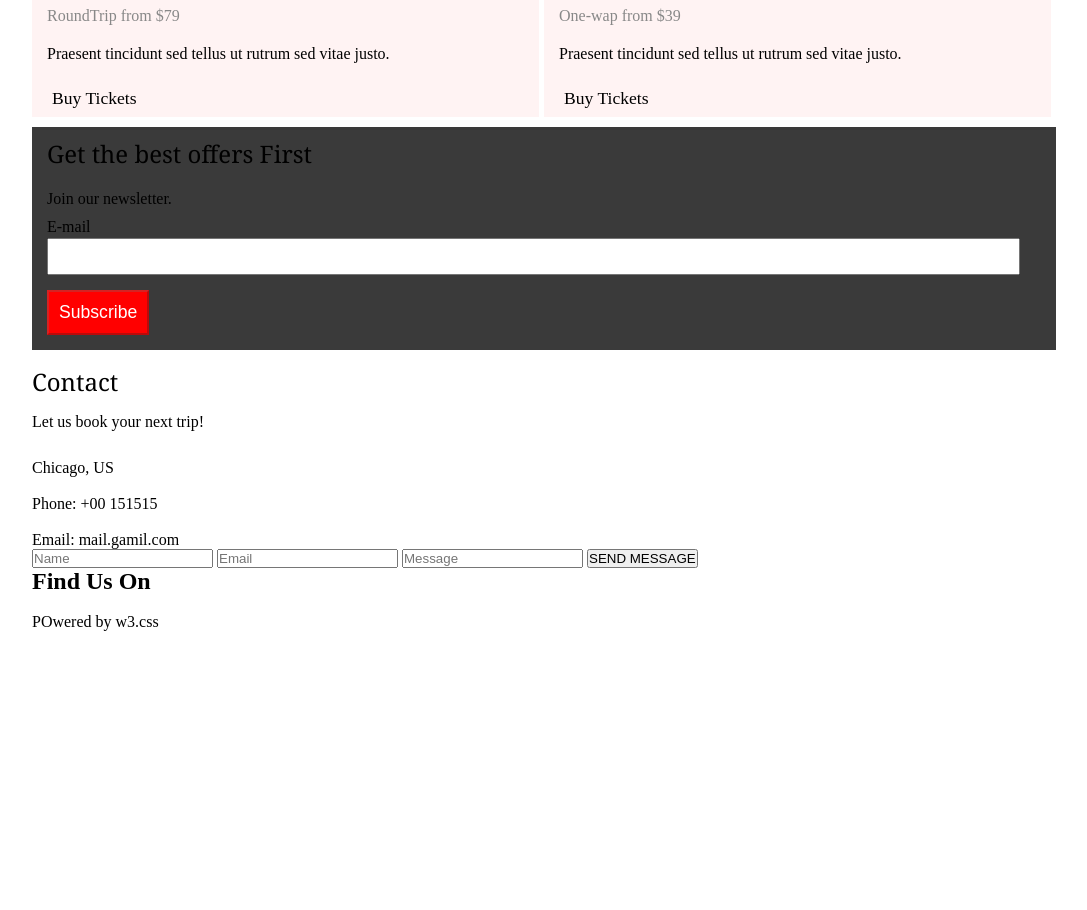
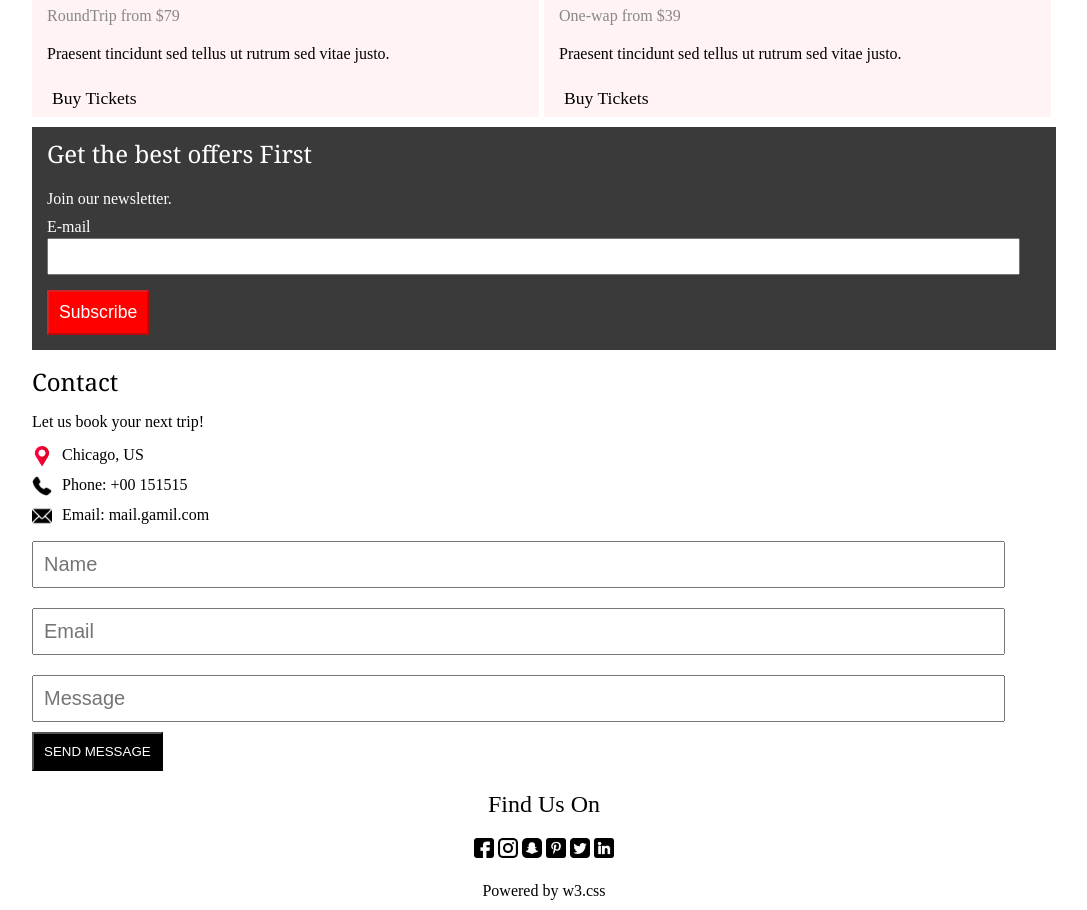
Before and after one commit to vLcGomes/General-Front-End-Projects, a plain HTML site: page projetoEstagio/index.html in a window 1280 px wide. Shown: the part 1541-2451 px from the top of the page, without its empty margins (96-1183 px from the left). Before the commit the page ends 2182 px from the top, so only its background shows below. Drawn offline with Linux system fonts and the light colour scheme.

Commit message:
Projeto Finalizado em Full HD

```diff
--- a/projetoEstagio/index.html
+++ b/projetoEstagio/index.html
@@ -79,22 +79,36 @@
       <input id='email-field' name='e-mail' type="e-mail">
       <button class='adjust' disabled>Subscribe</button>
     </div>
+
     <footer>
       <h1 class="titles">Contact</h1>
       <p class="subtitles">Let us book your next trip!</p>
-      <img>
-      <p>Chicago, US</p>
-      <img>
-      <p>Phone: +00 151515</p>
-      <img>
-      <p>Email: mail.gamil.com</p>
+      <div class='contact'>
+        <img width='20px' src="imagens/icons/location.png">
+        <p class='chicago'>Chicago, US</p>
+      </div>
+      <div class='contact'>
+        <img width='20px' src="imagens/icons/phone.png">
+        <p>Phone: +00 151515</p>
+      </div>
+      <div class='contact'>
+        <img width='20px' src="imagens/icons/email.png">
+        <p>Email: mail.gamil.com</p>
+      </div>
       <input id='name' placeholder='Name' type="text">
       <input id='email' placeholder='Email' type='email'>
       <input id="msg" placeholder="Message" type='text'>
       <button>SEND MESSAGE</button>
-      <h1>Find Us On</h1>
-      <img><img><img><img><img><img>
-      <p>POwered by w3.css</p>
+      <h1 class="find">Find Us On</h1>
+      <div class="medias">
+        <img width='20px' src="imagens/icons/facebook.png">
+        <img width='20px' src="imagens/icons/instagram.png">
+        <img width='20px' src="imagens/icons/snapchat.png">
+        <img width='20px' src="imagens/icons/pinterest.png">
+        <img width='20px' src="imagens/icons/twitter.png">
+        <img width='20px' src="imagens/icons/linkedin.png">
+      </div>
+      <p id='last'>Powered by w3.css</p>
     </footer>
   </section>
 
--- a/projetoEstagio/styles.css
+++ b/projetoEstagio/styles.css
@@ -250,6 +250,7 @@ a {
 #email-case {
   background: rgb(58, 58, 58);
   height: auto;
+  color: white;
 }
 
 #email-field {
@@ -271,3 +272,46 @@ a {
   color: white;
   font-size: 1.1rem;
 }
+
+.contact {
+  display: flex;
+  padding: 5px 0;
+}
+
+.contact p {
+  padding: 0 10px;
+}
+
+footer input {
+  width: 95%;
+  padding: 10px;
+  margin: 10px 0;
+  font-size: 20px;
+}
+
+footer button {
+  padding: 10px;
+  background: black;
+  color: white;
+  margin-bottom: 20px
+}
+
+footer .find {
+  display: block;
+  margin: 0 auto;
+  width: max-content;
+  font-weight: normal;
+}
+
+#last {
+  display: block;
+  margin: 0 auto;
+  width: max-content;
+}
+
+.medias {
+  display: block;
+  margin: 0 auto;
+  width: max-content;
+  padding: 20px 0
+}
```
Also changed, not shown: projetoEstagio/imagens/icons/email.png (added), projetoEstagio/imagens/icons/facebook.png (added), projetoEstagio/imagens/icons/instagram.png (added), projetoEstagio/imagens/icons/linkedin.png (added), projetoEstagio/imagens/icons/phone.png (added), projetoEstagio/imagens/icons/pinterest.png (added), projetoEstagio/imagens/icons/snapchat.png (added), projetoEstagio/imagens/icons/twitter.png (added).
